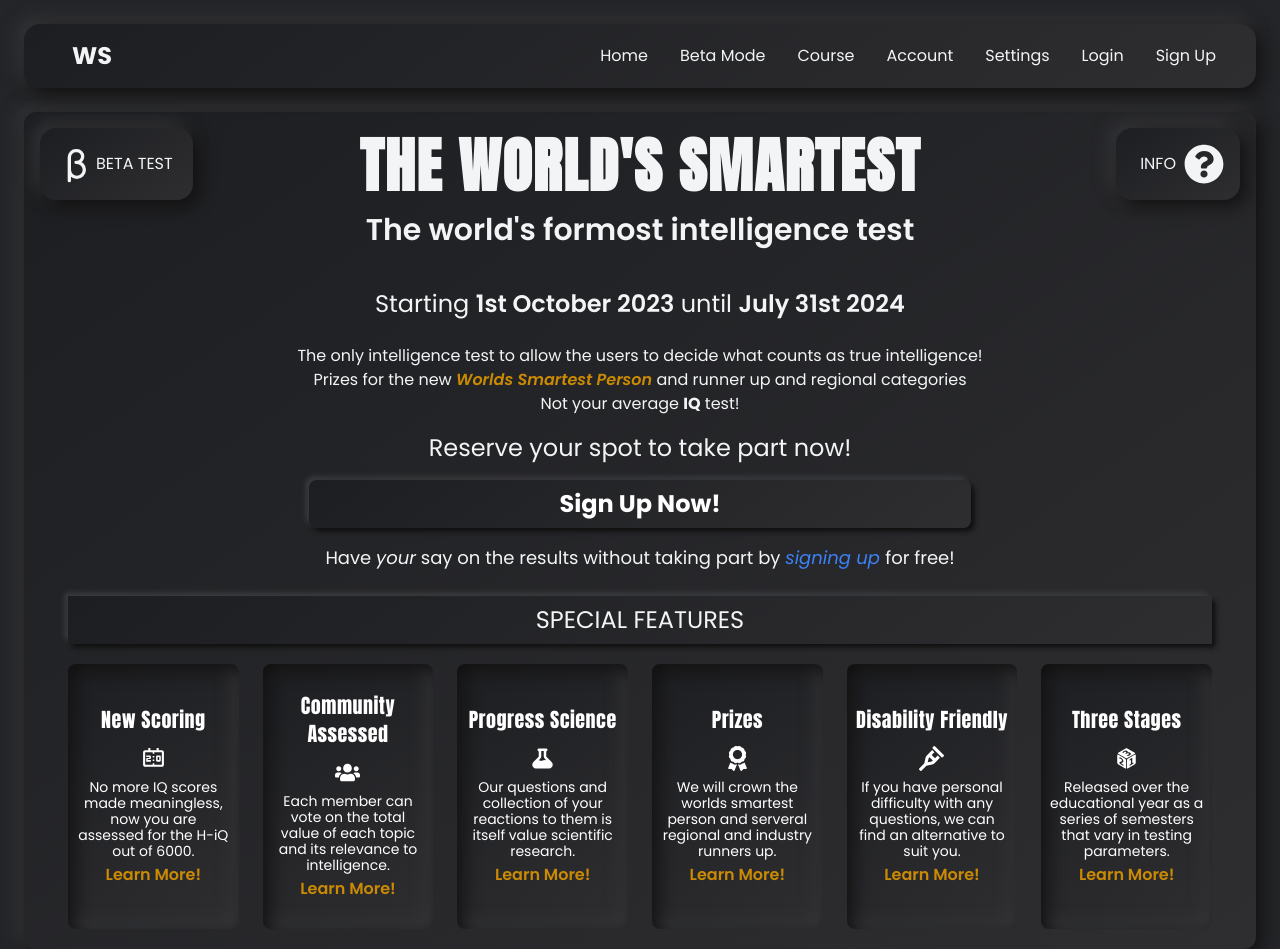
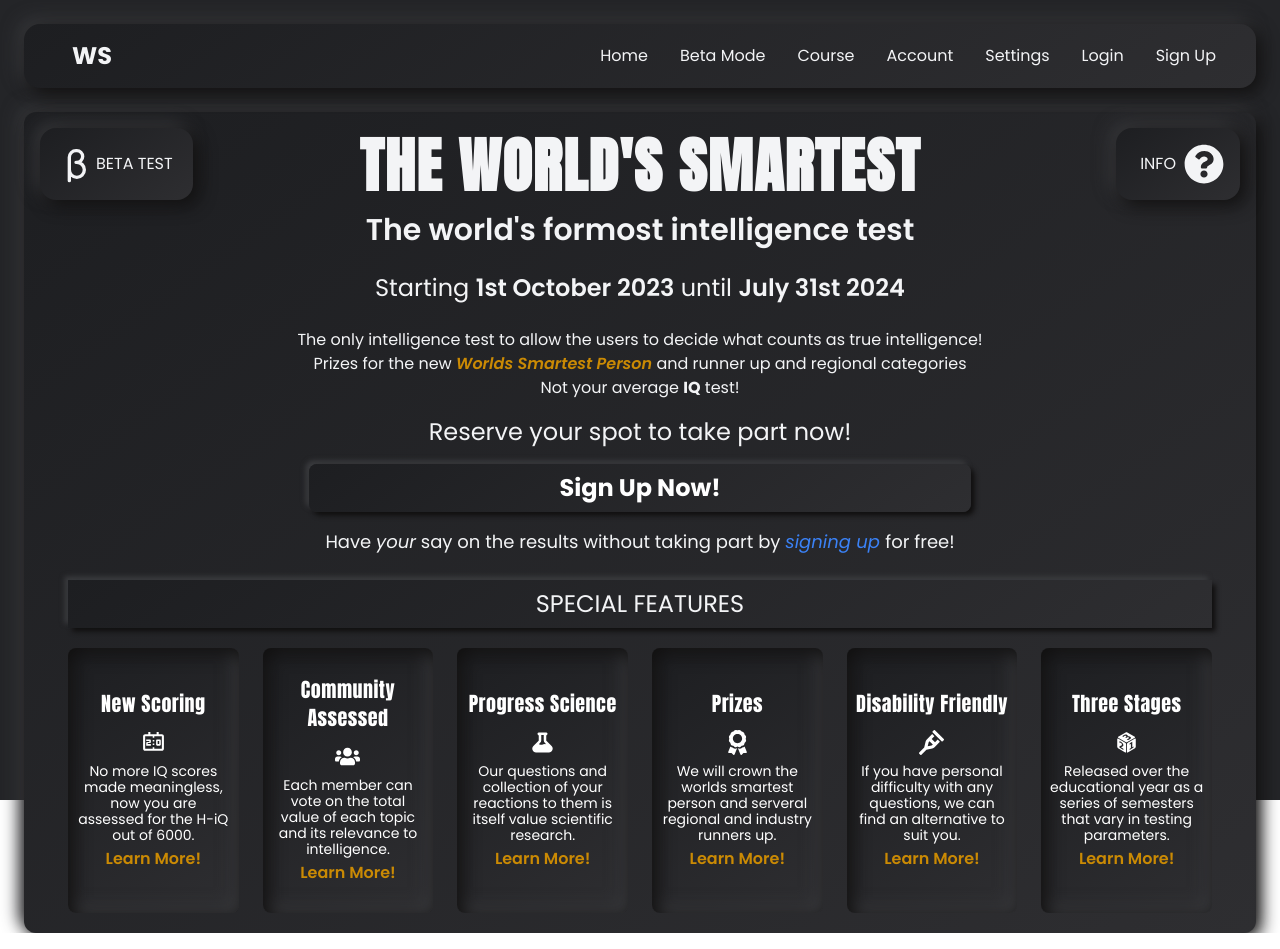
Before and after one commit to webdesignbytom/worlds-smartest-frontend, a React (Create React App) app in the folder client/: page / in a window 1280 px wide. Built offline with nearby package versions, Linux system fonts and the light colour scheme; no server answers.

Commit message:
home fits

```diff
--- a/client/src/pages/home/HomePage.jsx
+++ b/client/src/pages/home/HomePage.jsx
@@ -8,9 +8,9 @@ import Navbar from "../../components/nav/Navbar";
 
 function HomePage() {
   return (
-    <div className="bg-main-colour font-poppins grid grid-rows-reg min-h-screen text-gray-100">
+    <div className="bg-main-colour font-poppins grid grid-rows-reg min-h-screen text-gray-100 lg:max-h-screen">
       <Navbar />
-      <div className="grid px-3 mt-4 md:mt-0 md:px-6">
+      <div className="grid px-3 mt-4 md:mt-0 md:px-6 md:mb-10">
         <section className="bg-neo rounded-xl">
           <main className="relative grid grid-rows-rev h-full">
             {/* Question mark */}
@@ -29,7 +29,7 @@ function HomePage() {
                       <h2 className="text-3xl font-semibold">
                         The world's formost intelligence test
                       </h2>
-                      <h3 className="text-2xl text-center mt-10 mb-4">
+                      <h3 className="text-2xl text-center mt-6 mb-4">
                         Starting{" "}
                         <span className="font-semibold">1st October 2023</span>{" "}
                         until{" "}
```
